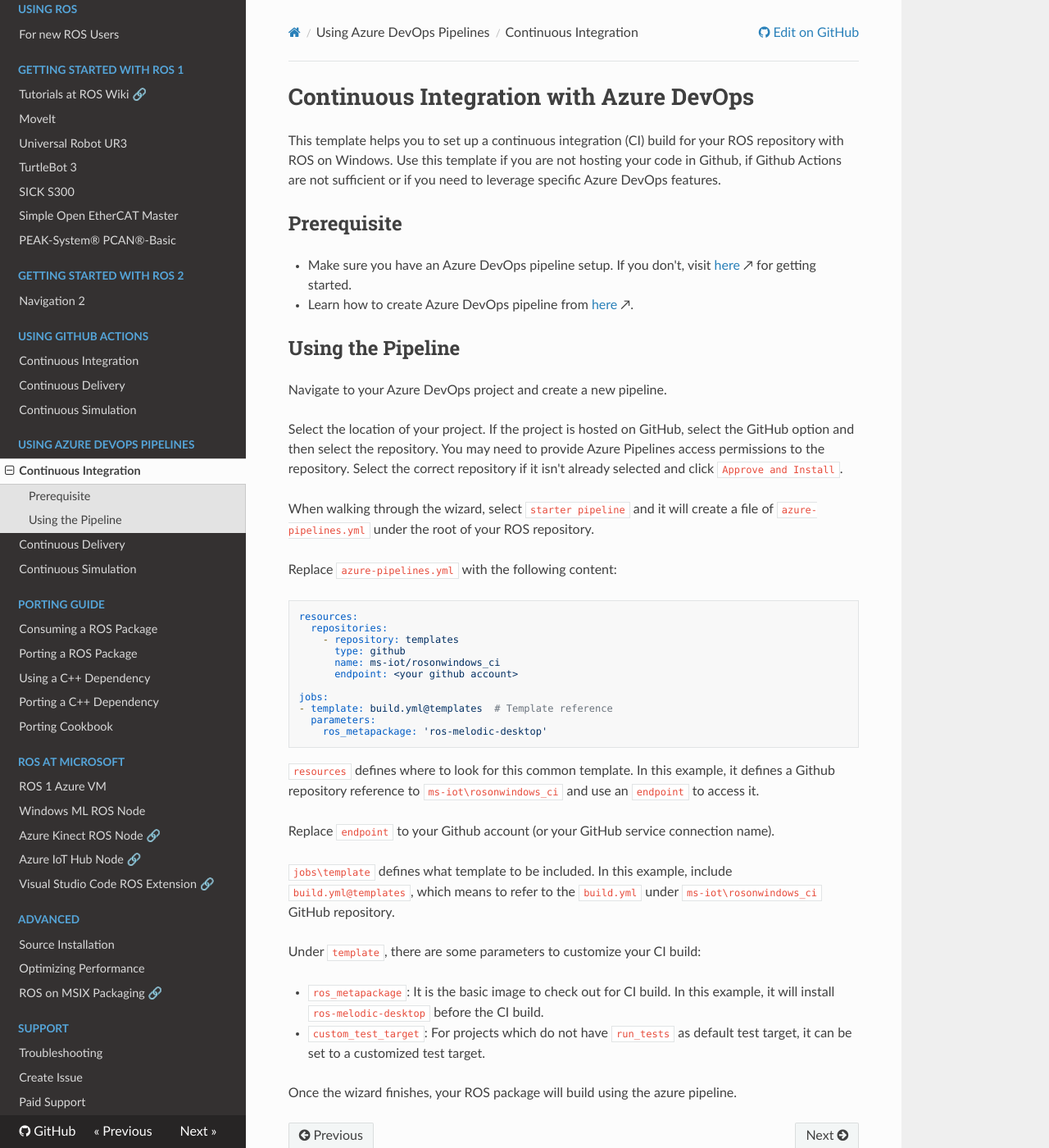
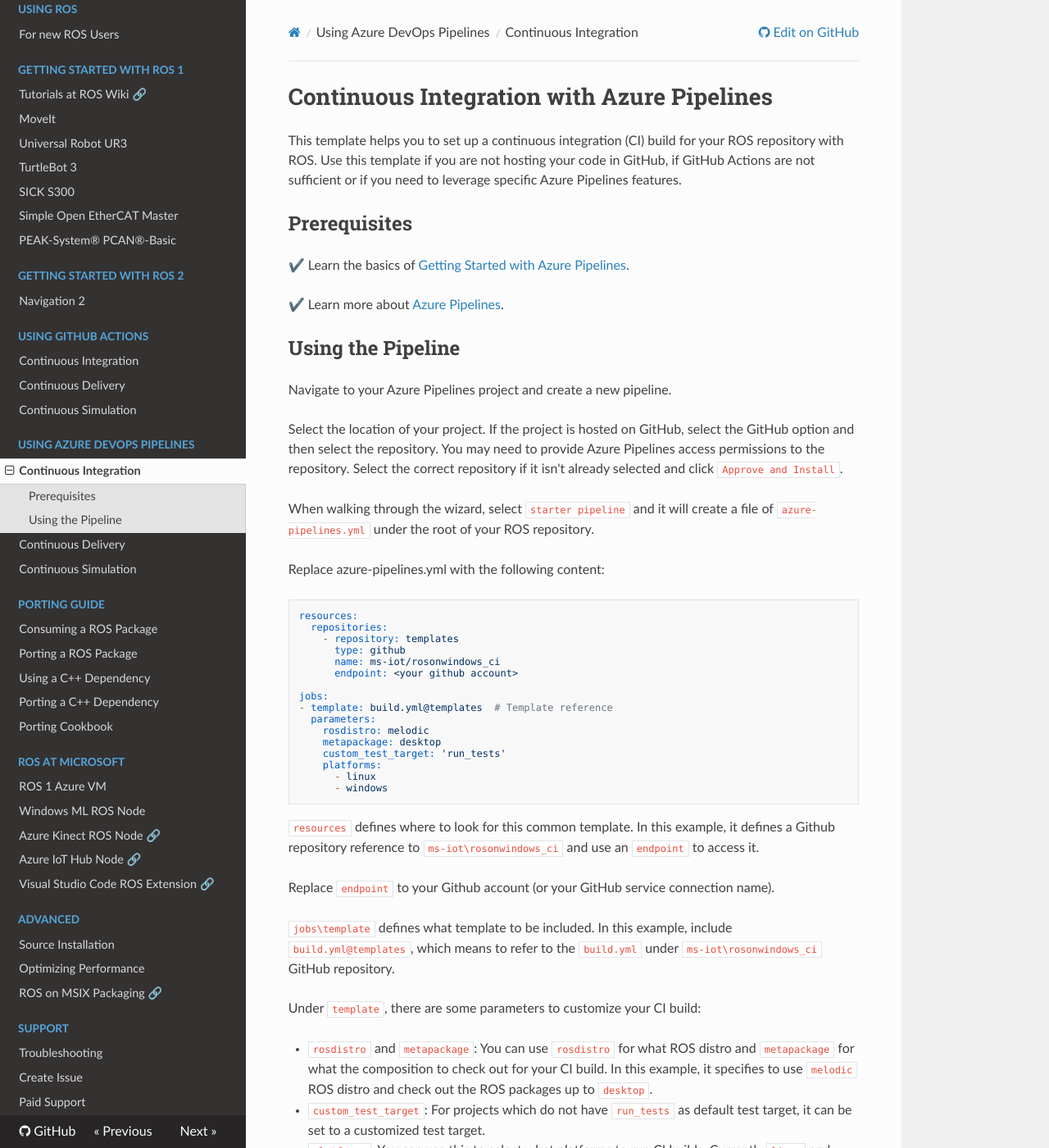
Before and after one commit to ms-iot/ROSOnWindows, an MkDocs documentation site: the page built from docs/GettingStarted/AzureSetupCI.md, in a window 1280 px wide and 1400 px high. Shown: the whole window at 82% size. Built offline with MkDocs 1.6.1, drawn with Linux system fonts in a browser that asks for light colours; nearby versions of some CDN libraries; some of the changed text lies outside the part shown.

Commit message:
updated ci doc. (#233)

````diff
--- a/docs/GettingStarted/AzureSetupCI.md
+++ b/docs/GettingStarted/AzureSetupCI.md
@@ -1,18 +1,24 @@
-# Continuous Integration with Azure DevOps
-This template helps you to set up a continuous integration (CI) build for your ROS repository with ROS on Windows. Use this template if you are not hosting your code in Github, if Github Actions are not sufficient or if you need to leverage specific Azure DevOps features.
+# Continuous Integration with Azure Pipelines
 
-## Prerequisite
-  * Make sure you have an Azure DevOps pipeline setup. If you don't, visit [here](https://docs.microsoft.com/en-us/azure/devops/pipelines/get-started/pipelines-sign-up) &nearr; for getting started.
-  * Learn how to create Azure DevOps pipeline from [here](https://www.youtube.com/watch?v=NuYDAs3kNV8) &nearr;.
+This template helps you to set up a continuous integration (CI) build for your ROS repository with ROS.
+Use this template if you are not hosting your code in GitHub, if GitHub Actions are not sufficient or if you need to leverage specific Azure Pipelines features.
+
+## Prerequisites
+
+✔️ Learn the basics of [Getting Started with Azure Pipelines](https://docs.microsoft.com/en-us/azure/devops/pipelines/get-started/?view=azure-devops).
+
+✔️ Learn more about [Azure Pipelines](https://docs.microsoft.com/en-us/azure/devops/pipelines/?view=azure-devops).
 
 ## Using the Pipeline
-Navigate to your Azure DevOps project and create a new pipeline.
+
+Navigate to your Azure Pipelines project and create a new pipeline.
 
 Select the location of your project. If the project is hosted on GitHub, select the GitHub option and then select the repository. You may need to provide Azure Pipelines access permissions to the repository. Select the correct repository if it isn't already selected and click `Approve and Install`.
 
 When walking through the wizard, select `starter pipeline` and it will create a file of `azure-pipelines.yml` under the root of your ROS repository.
 
-Replace `azure-pipelines.yml` with the following content:
+Replace azure-pipelines.yml with the following content:
+
 ```yaml
 resources:
   repositories:
@@ -24,7 +30,12 @@
 jobs:
 - template: build.yml@templates  # Template reference
   parameters:
-    ros_metapackage: 'ros-melodic-desktop'
+    rosdistro: melodic
+    metapackage: desktop
+    custom_test_target: 'run_tests'
+    platforms:
+      - linux
+      - windows
 ```
 
 `resources` defines where to look for this common template. In this example, it defines a Github repository reference to `ms-iot\rosonwindows_ci` and use an `endpoint` to access it.
@@ -35,7 +46,10 @@
 
 Under `template`, there are some parameters to customize your CI build:
 
-* `ros_metapackage`: It is the basic image to check out for CI build. In this example, it will install `ros-melodic-desktop` before the CI build.
+* `rosdistro` and `metapackage`: You can use `rosdistro` for what ROS distro and `metapackage` for what the composition to check out for your CI build. In this example, it specifies to use `melodic` ROS distro and check out the ROS packages up to `desktop`.
+
 * `custom_test_target`: For projects which do not have  `run_tests` as default test target, it can be set to a customized test target.
 
-Once the wizard finishes, your ROS package will build using the azure pipeline.
+* `platforms`: You can use this to select what platforms to run CI builds. Currently `linux` and `windows` are supported values.
+
+Once the wizard finishes, your ROS package will build using the Azure Pipelines.
````
